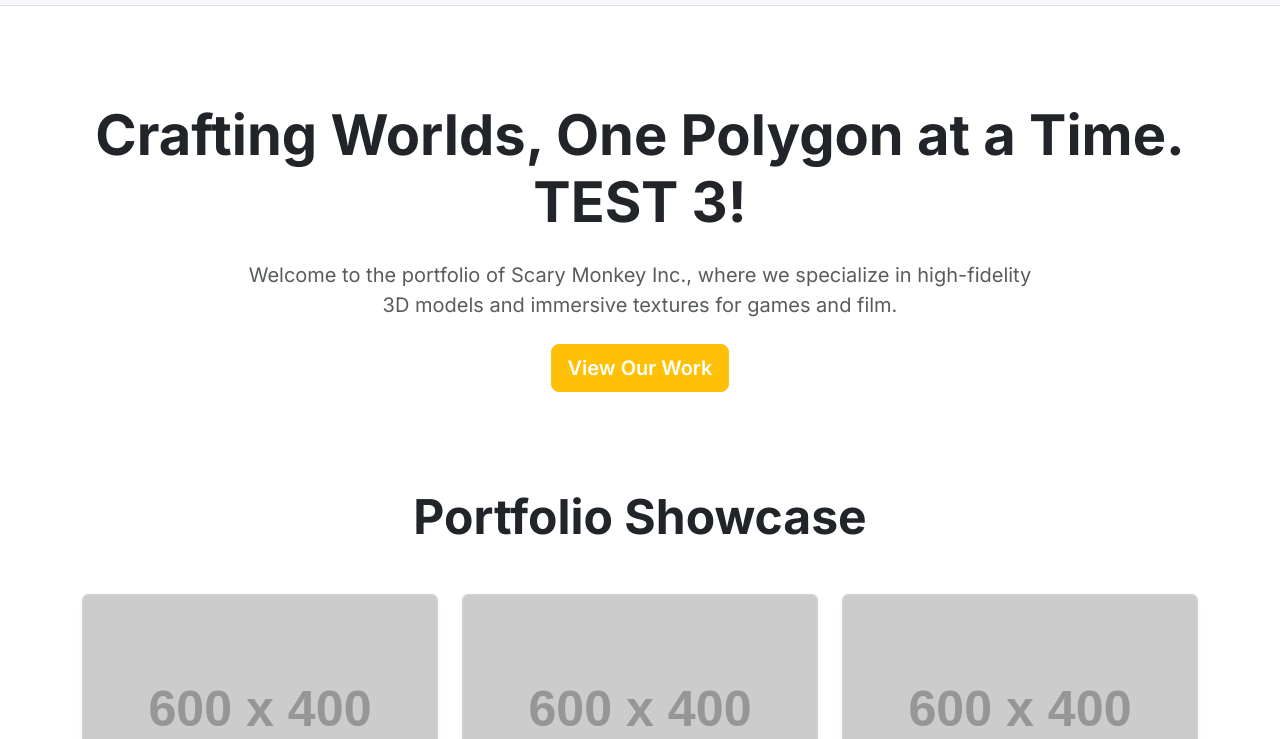
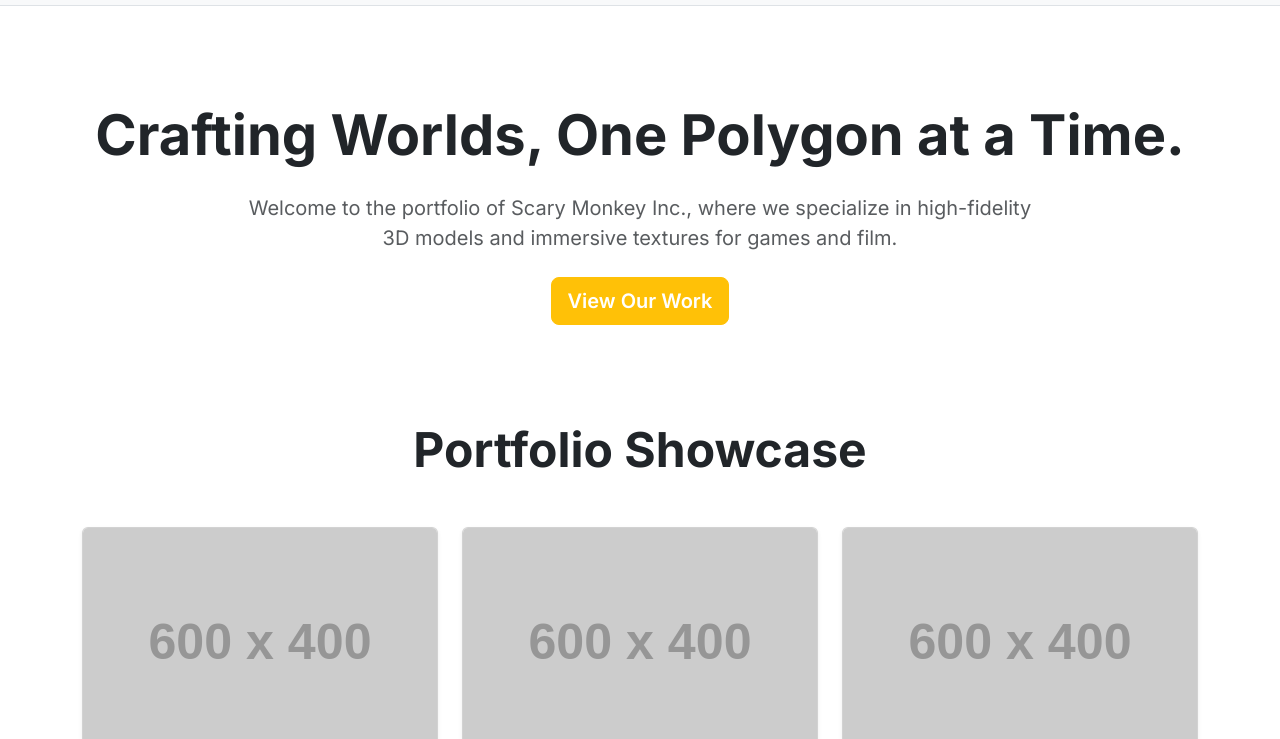
Before and after one commit to johnheim14/ScaryMonkeyPortfolio_Docker, a plain HTML site: page web/index.html in a window 1280 px wide. Shown: the part 61-800 px from the top of the page. Drawn offline with nearby package versions, Linux system fonts and the light colour scheme; placeholder pictures from the web are drawn by us.

Commit message:
Finally working?!

```diff
--- a/web/index.html
+++ b/web/index.html
@@ -46,7 +46,7 @@
 
         <section class="text-center py-5">
             <h1 class="display-4 fw-bold">
-                Crafting Worlds, One Polygon at a Time. TEST 3!
+                Crafting Worlds, One Polygon at a Time.
             </h1>
             <p class="lead text-muted my-4 mx-auto" style="max-width: 50rem;">
                 Welcome to the portfolio of Scary Monkey Inc., where we specialize in high-fidelity 3D models and immersive textures for games and film.
```
